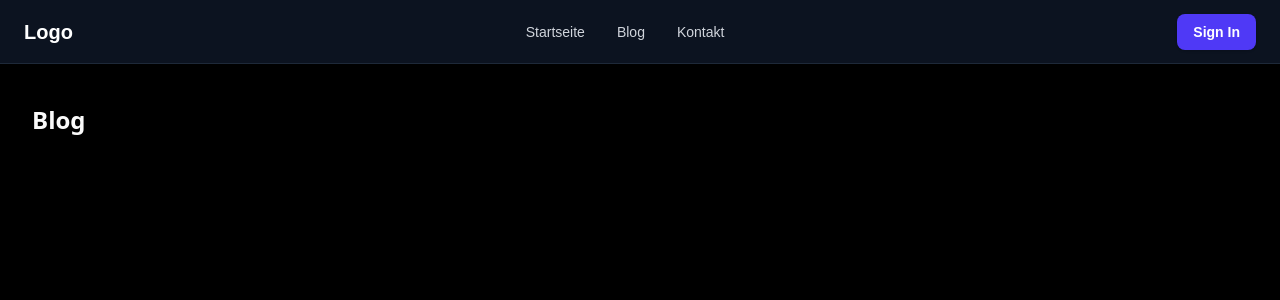
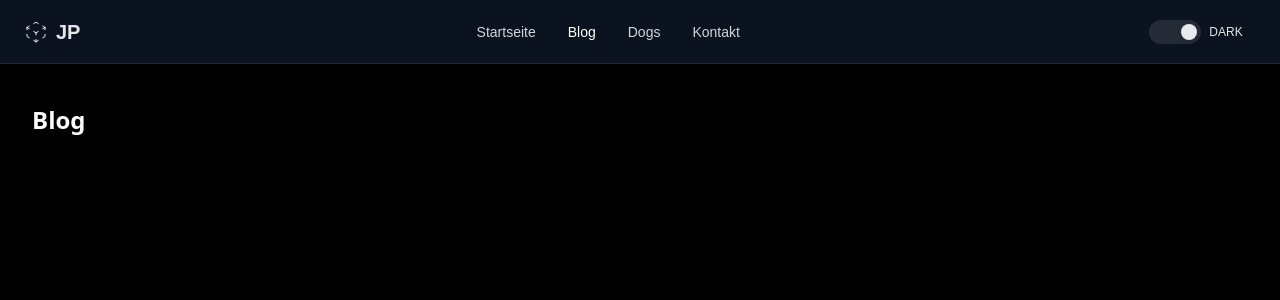
Before and after one commit to jeypack/nextjs-vercel-neon-m4, a Next.js app: page /blog in a window 1280 px wide. Shown: the top 300 px of the page. Built offline with nearby package versions, Linux system fonts and the light colour scheme.

Commit message:
Implement LogoLink component

```diff
--- a/app/_components/Header.tsx
+++ b/app/_components/Header.tsx
@@ -1,46 +1,78 @@
-"use client"
+"use client";
 
-import { useState } from 'react';
-import { Dialog, DialogPanel } from '@headlessui/react';
-import { Bars3Icon, XMarkIcon } from '@heroicons/react/24/outline';
-import Link from 'next/link'
+import {useState} from "react";
+import {Dialog, DialogPanel} from "@headlessui/react";
+import {Bars3Icon, XMarkIcon} from "@heroicons/react/24/outline";
+import Link from "next/link";
+import ThemeSwitch from "@/app/_components/ThemeSwitch";
+import {usePathname} from "next/navigation";
 
 const navigation = [
-  { name: 'Startseite', href: '/' },
-  { name: 'Blog', href: '/blog' },
-  { name: 'Kontakt', href: '/kontakt' },
+  {name: "Startseite", href: "/"},
+  {name: "Blog", href: "/blog"},
+  {name: "Dogs", href: "/dogs"},
+  {name: "Kontakt", href: "/kontakt"},
 ];
 
+function LogoLink({logoName}: {logoName: string}) {
+  return (
+    <Link
+      href="/"
+      className="flex flex-row items-center text-xl font-bold text-gray-900 dark:text-white/90"
+    >
+      <svg
+        xmlns="http://www.w3.org/2000/svg"
+        fill="none"
+        viewBox="0 0 24 24"
+        strokeWidth={1.0}
+        stroke="currentColor"
+        className="size-6 mr-2"
+      >
+        <path
+          strokeLinecap="round"
+          strokeLinejoin="round"
+          d="m21 7.5-2.25-1.313M21 7.5v2.25m0-2.25-2.25 1.313M3 7.5l2.25-1.313M3 7.5l2.25 1.313M3 7.5v2.25m9 3 2.25-1.313M12 12.75l-2.25-1.313M12 12.75V15m0 6.75 2.25-1.313M12 21.75V19.5m0 2.25-2.25-1.313m0-16.875L12 2.25l2.25 1.313M21 14.25v2.25l-2.25 1.313m-13.5 0L3 16.5v-2.25"
+        />
+      </svg>
+      {logoName}
+    </Link>
+  );
+}
+
 export default function Header() {
+  const pathname = usePathname();
   const [mobileMenuOpen, setMobileMenuOpen] = useState(false);
-
+  //console.log("Current pathname:", pathname);
+  const logoName = "JP";
   return (
     <header className="sticky top-0 z-50 flex h-16 w-full items-center justify-between border-b border-gray-200 bg-white/80 px-6 backdrop-blur-md dark:border-gray-800 dark:bg-gray-900/80">
       {/* Logo */}
       <div className="flex items-center">
-        <Link href="/" className="text-xl font-bold text-gray-900 dark:text-white">
-          Logo
-        </Link>
+        <LogoLink logoName={logoName} />
       </div>
 
       {/* Desktop Navigation */}
       <nav className="hidden md:flex space-x-8">
-        {navigation.map((item) => (
-          <a
+        {navigation.map((item) => {
+          const isActive = pathname === item.href;
+          return (
+            <Link
               key={item.name}
               href={item.href}
-            className="text-sm font-medium text-gray-600 transition-colors hover:text-gray-900 dark:text-gray-300 dark:hover:text-white"
+              className={`text-sm font-medium transition-colors ${isActive ? "text-gray-900 dark:text-white" : "text-gray-600 hover:text-gray-900 dark:text-gray-300 dark:hover:text-white"}`}
             >
               {item.name}
-          </a>
-        ))}
+            </Link>
+          );
+        })}
       </nav>
 
       {/* Rechter Bereich / CTA (Optional) */}
       <div className="hidden md:flex items-center">
-        <button className="rounded-lg bg-indigo-600 px-4 py-2 text-sm font-semibold text-white shadow-sm hover:bg-indigo-500">
+        {/* <button className="rounded-lg bg-indigo-600 px-4 py-2 text-sm font-semibold text-white shadow-sm hover:bg-indigo-500">
           Sign In
-        </button>
+        </button> */}
+        <ThemeSwitch />
       </div>
 
       {/* Mobile Burger Button */}
@@ -56,15 +88,20 @@ export default function Header() {
       </div>
 
       {/* Mobile Menu (Headless UI Dialog) */}
-      <Dialog open={mobileMenuOpen} onClose={setMobileMenuOpen} className="relative z-50 md:hidden">
+      <Dialog
+        open={mobileMenuOpen}
+        onClose={setMobileMenuOpen}
+        className="relative z-50 md:hidden"
+      >
         {/* Hintergrund-Overlay */}
-        <div className="fixed inset-0 bg-black/20 backdrop-blur-sm" aria-hidden="true" />
+        <div
+          className="fixed inset-0 bg-black/20 backdrop-blur-sm"
+          aria-hidden="true"
+        />
 
         <DialogPanel className="fixed inset-y-0 right-0 z-50 w-full overflow-y-auto bg-white px-6 py-3 sm:max-w-sm sm:ring-1 sm:ring-gray-900/10 dark:bg-gray-900">
           <div className="flex items-center justify-between h-10">
-            <Link href="/" className="text-xl font-bold text-gray-900 dark:text-white">
-              Logo
-            </Link>
+            <LogoLink logoName={logoName} />
             <button
               type="button"
               onClick={() => setMobileMenuOpen(false)}
@@ -79,16 +116,19 @@ export default function Header() {
           <div className="mt-6 flow-root">
             <div className="-my-6 divide-y divide-gray-500/10">
               <div className="space-y-2 py-6">
-                {navigation.map((item) => (
+                {navigation.map((item) => {
+                  const isActive = pathname === item.href;
+                  return (
                     <Link
                       key={item.name}
                       href={item.href}
                       onClick={() => setMobileMenuOpen(false)}
-                    className="-mx-3 block rounded-lg px-3 py-2 text-base font-semibold text-gray-900 hover:bg-gray-50 dark:text-gray-100 dark:hover:bg-gray-800"
+                      className={`-mx-3 block rounded-lg px-3 py-2 text-base font-semibold transition-colors ${isActive ? "text-gray-900 dark:text-white" : "text-gray-600 hover:text-gray-900 dark:text-gray-300 dark:hover:text-white"}`}
                     >
                       {item.name}
                     </Link>
-                ))}
+                  );
+                })}
               </div>
               <div className="py-6">
                 <button className="w-full rounded-lg bg-indigo-600 px-4 py-2.5 text-center text-sm font-semibold text-white shadow-sm hover:bg-indigo-500">
```
Lines whose indentation alone changed are shown as unchanged.
